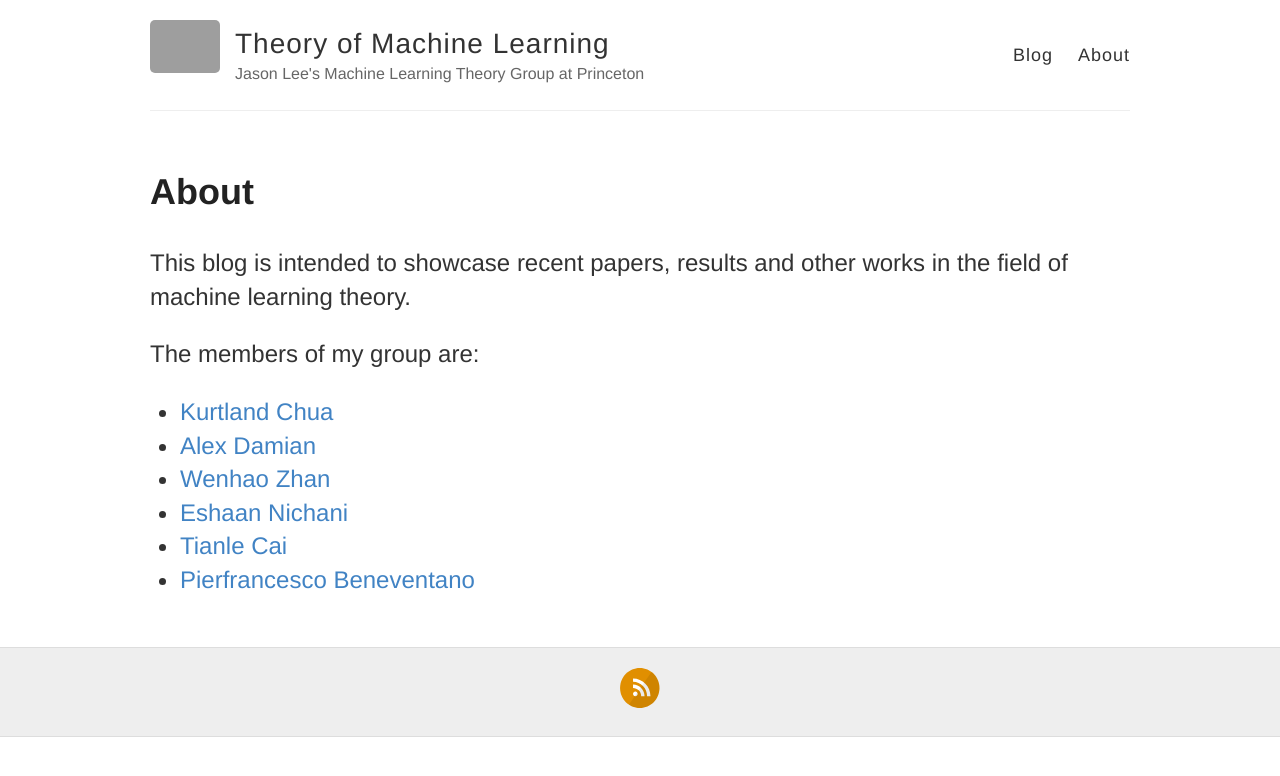
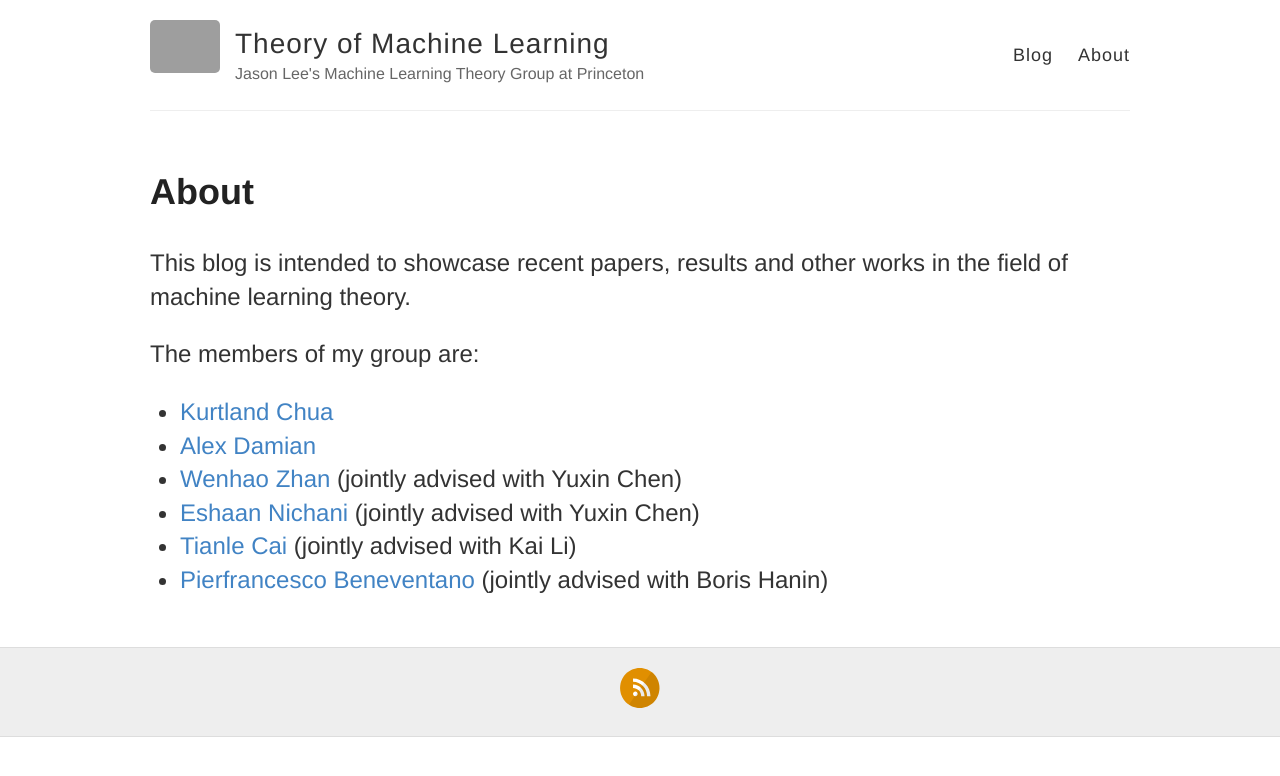
Before and after one commit to theoryml/theoryml.github.io, a Jekyll site: the page built from about.md, in a window 1280 px wide. Shown: the top 776 px of the page. Built offline with Jekyll 4.4.1, drawn with Linux system fonts in a browser that asks for light colours; grey boxes are pictures that could not be loaded.

Commit message:
added joint advisors

```diff
--- a/about.md
+++ b/about.md
@@ -9,7 +9,7 @@ This blog is intended to showcase recent papers, results and other works in the
 The members of my group are:
 - [Kurtland Chua](https://kchua.github.io)
 - [Alex Damian](https://web.math.princeton.edu/~ad27/)
-- [Wenhao Zhan](https://whzhan99.github.io/)
-- [Eshaan Nichani](https://eshaannichani.com/)
-- [Tianle Cai](https://tianle.website/)
-- [Pierfrancesco Beneventano](https://pierbeneventano.github.io/)
+- [Wenhao Zhan](https://whzhan99.github.io/) (jointly advised with Yuxin Chen)
+- [Eshaan Nichani](https://eshaannichani.com/) (jointly advised with Yuxin Chen)
+- [Tianle Cai](https://tianle.website/) (jointly advised with Kai Li)
+- [Pierfrancesco Beneventano](https://pierbeneventano.github.io/) (jointly advised with Boris Hanin)
```
